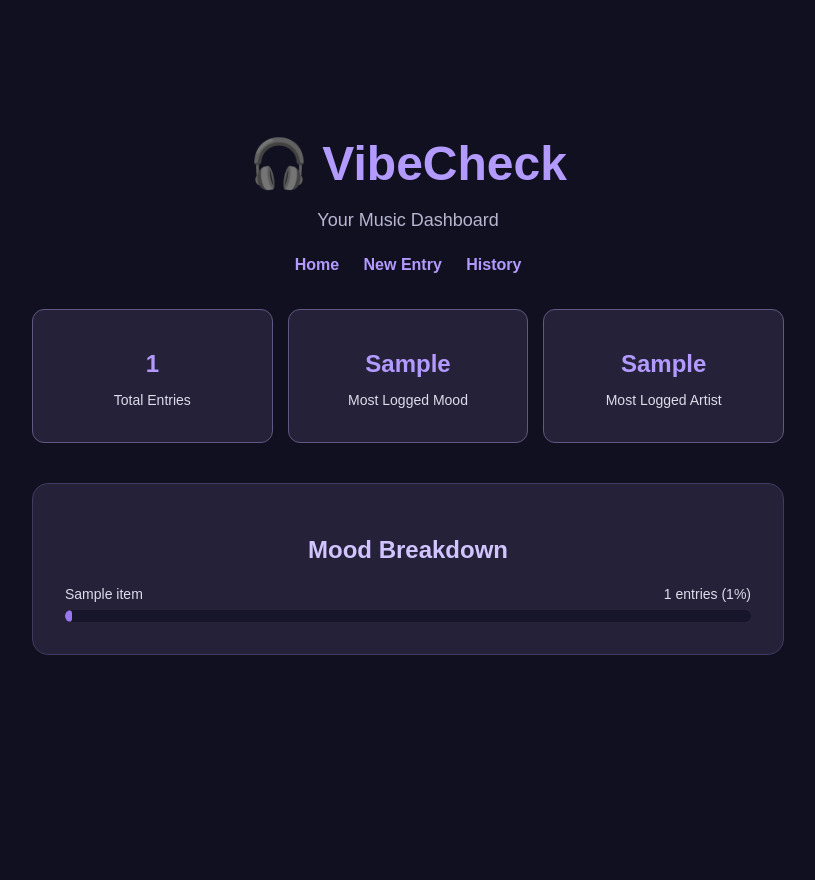
After one commit to vhn9029/vibecheck, a Flask app: template templates/dashboard.html in a window 1280 px wide. The commit adds this page. Shown: the whole page, without its empty margins (232-1047 px from the left). Run offline with Flask 3, Linux system fonts and the light colour scheme; the template is opened without the code that fills it: most values are stand-ins (such as "Sample title", 1, 10 or a date in 2020).

Commit message:
Add music statistics dashboard AB#5

```diff
--- a/app.py
+++ b/app.py
@@ -187,5 +187,92 @@ def delete_entry(entry_id):
     return redirect(url_for("history"))
 
 
+# Music Statistics Dashboard
+@app.route("/dashboard")
+def dashboard():
+    connection = None
+
+    try:
+        connection = get_db_connection()
+        cursor = connection.cursor()
+
+        # Count all saved journal entries
+        cursor.execute(
+            "SELECT COUNT(*) FROM dbo.journal_entries"
+        )
+        total_entries = cursor.fetchone()[0]
+
+        # Find the most frequently recorded mood
+        cursor.execute("""
+            SELECT TOP (1) mood, COUNT(*) AS mood_count
+            FROM dbo.journal_entries
+            GROUP BY mood
+            ORDER BY mood_count DESC, mood ASC
+        """)
+
+        row = cursor.fetchone()
+        top_mood = row[0] if row else "None yet"
+
+        # Find the most frequently recorded artist
+        cursor.execute("""
+            SELECT TOP (1) artist, COUNT(*) AS artist_count
+            FROM dbo.journal_entries
+            GROUP BY artist
+            ORDER BY artist_count DESC, artist ASC
+        """)
+
+        row = cursor.fetchone()
+        top_artist = row[0] if row else "None yet"
+
+        # Calculate the breakdown of moods
+        cursor.execute("""
+            SELECT mood, COUNT(*) AS mood_count
+            FROM dbo.journal_entries
+            GROUP BY mood
+            ORDER BY mood_count DESC, mood ASC
+        """)
+
+        mood_breakdown = []
+
+        for row in cursor.fetchall():
+            count = row[1]
+
+            percentage = (
+                round(count / total_entries * 100, 1)
+                if total_entries > 0 else 0
+            )
+
+            mood_breakdown.append({
+                "name": row[0],
+                "count": count,
+                "percentage": percentage
+            })
+
+        return render_template(
+            "dashboard.html",
+            total_entries=total_entries,
+            top_mood=top_mood,
+            top_artist=top_artist,
+            mood_breakdown=mood_breakdown
+        )
+
+    except pyodbc.Error:
+        app.logger.exception(
+            "Unable to load music statistics"
+        )
+
+        return render_template(
+            "dashboard.html",
+            error="Unable to load dashboard statistics.",
+            total_entries=0,
+            top_mood="Unavailable",
+            top_artist="Unavailable",
+            mood_breakdown=[]
+        ), 500
+
+    finally:
+        if connection is not None:
+            connection.close()
+
 if __name__ == "__main__":
     app.run(debug=True)
--- a/static/style.css
+++ b/static/style.css
@@ -176,3 +176,140 @@ nav a {
 .card a {
     color: #b39aff;
 }
+
+/* Sprint 3 - Music Statistics Dashboard */
+
+.stats-grid {
+    display: grid;
+    grid-template-columns: repeat(3, minmax(0, 1fr));
+    gap: 15px;
+    margin-top: 35px;
+}
+
+.stat-card {
+    background: #242139;
+    border: 1px solid #615782;
+    border-radius: 12px;
+    padding: 20px 12px;
+    min-width: 0;
+    overflow-wrap: anywhere;
+    text-align: center;
+}
+
+.stat-card h2 {
+    color: #b39aff;
+    font-size: 24px;
+    margin-bottom: 10px;
+}
+
+.stat-card p {
+    color: #dedbea;
+    font-size: 14px;
+}
+
+.mood-item {
+    margin-top: 22px;
+}
+
+.mood-label {
+    display: flex;
+    justify-content: space-between;
+    gap: 10px;
+    text-align: left;
+    color: #dedbea;
+    margin-bottom: 8px;
+    font-size: 14px;
+}
+
+.mood-track {
+    width: 100%;
+    height: 12px;
+    background: #17152a;
+    border-radius: 10px;
+    overflow: hidden;
+}
+
+.mood-fill {
+    height: 100%;
+    background: #9878ef;
+    border-radius: 10px;
+}
+
+@media (max-width: 600px) {
+    .stats-grid {
+        grid-template-columns: 1fr;
+    }
+
+    .mood-label {
+        flex-wrap: wrap;
+    }
+}
+
+
+/* Sprint 3 - Music Statistics Dashboard */
+
+.stats-grid {
+    display: grid;
+    grid-template-columns: repeat(3, minmax(0, 1fr));
+    gap: 15px;
+    margin-top: 35px;
+}
+
+.stat-card {
+    background: #242139;
+    border: 1px solid #615782;
+    border-radius: 12px;
+    padding: 20px 12px;
+    min-width: 0;
+    overflow-wrap: anywhere;
+    text-align: center;
+}
+
+.stat-card h2 {
+    color: #b39aff;
+    font-size: 24px;
+    margin-bottom: 10px;
+}
+
+.stat-card p {
+    color: #dedbea;
+    font-size: 14px;
+}
+
+.mood-item {
+    margin-top: 22px;
+}
+
+.mood-label {
+    display: flex;
+    justify-content: space-between;
+    gap: 10px;
+    text-align: left;
+    color: #dedbea;
+    margin-bottom: 8px;
+    font-size: 14px;
+}
+
+.mood-track {
+    width: 100%;
+    height: 12px;
+    background: #17152a;
+    border-radius: 10px;
+    overflow: hidden;
+}
+
+.mood-fill {
+    height: 100%;
+    background: #9878ef;
+    border-radius: 10px;
+}
+
+@media (max-width: 600px) {
+    .stats-grid {
+        grid-template-columns: 1fr;
+    }
+
+    .mood-label {
+        flex-wrap: wrap;
+    }
+}
--- /dev/null
+++ b/templates/dashboard.html
@@ -0,0 +1,89 @@
+<!DOCTYPE html>
+<html lang="en">
+<head>
+    <meta charset="UTF-8">
+    <meta name="viewport"
+          content="width=device-width, initial-scale=1.0">
+
+    <title>Music Dashboard - VibeCheck</title>
+
+    <link rel="stylesheet"
+          href="{{ url_for('static', filename='style.css') }}">
+</head>
+
+<body>
+    <main class="container">
+
+        <h1>🎧 VibeCheck</h1>
+        <p class="subtitle">Your Music Dashboard</p>
+
+        <nav>
+            <a href="{{ url_for('home') }}">Home</a>
+            <a href="{{ url_for('journal') }}">New Entry</a>
+            <a href="{{ url_for('history') }}">History</a>
+        </nav>
+
+        {% if error %}
+            <div class="error-message" role="alert">
+                {{ error }}
+            </div>
+        {% else %}
+
+            <section class="stats-grid">
+
+                <div class="stat-card">
+                    <h2>{{ total_entries }}</h2>
+                    <p>Total Entries</p>
+                </div>
+
+                <div class="stat-card">
+                    <h2>{{ top_mood }}</h2>
+                    <p>Most Logged Mood</p>
+                </div>
+
+                <div class="stat-card">
+                    <h2>{{ top_artist }}</h2>
+                    <p>Most Logged Artist</p>
+                </div>
+
+            </section>
+
+            <section class="card">
+                <h2>Mood Breakdown</h2>
+
+                {% if mood_breakdown %}
+
+                    {% for item in mood_breakdown %}
+                        <div class="mood-item">
+
+                            <div class="mood-label">
+                                <span>{{ item.name }}</span>
+                                <span>
+                                    {{ item.count }} entries
+                                    ({{ item.percentage }}%)
+                                </span>
+                            </div>
+
+                            <div class="mood-track">
+                                <div class="mood-fill"
+                                     style="width: {{ item.percentage }}%;">
+                                </div>
+                            </div>
+
+                        </div>
+                    {% endfor %}
+
+                {% else %}
+                    <p>
+                        No music statistics yet.
+                        Add a journal entry to get started!
+                    </p>
+                {% endif %}
+
+            </section>
+
+        {% endif %}
+
+    </main>
+</body>
+</html>
--- a/templates/history.html
+++ b/templates/history.html
@@ -21,6 +21,7 @@
         <nav>
             <a href="{{ url_for('home') }}">Home</a>
             <a href="{{ url_for('journal') }}">New Entry</a>
+            <a href="{{ url_for('dashboard') }}">Music Dashboard</a>
         </nav>
 
         <section class="card">
--- a/templates/index.html
+++ b/templates/index.html
@@ -13,6 +13,7 @@
             <nav>
                 <a href="{{ url_for('journal') }}">Music Journal</a>
                 <a href="{{ url_for('history') }}">Journal History</a>
+                <a href="{{ url_for('dashboard') }}">Music Dashboard</a>
             </nav>
 
         <section class = "card">
--- a/templates/journal.html
+++ b/templates/journal.html
@@ -21,6 +21,7 @@
         <nav>
             <a href="{{ url_for('home') }}">Home</a>
             <a href="{{ url_for('history') }}">Journal History</a>
+            <a href="{{ url_for('dashboard') }}">Music Dashboard</a>
         </nav>
 
 
```
Also changed, not shown: 1 other file.
